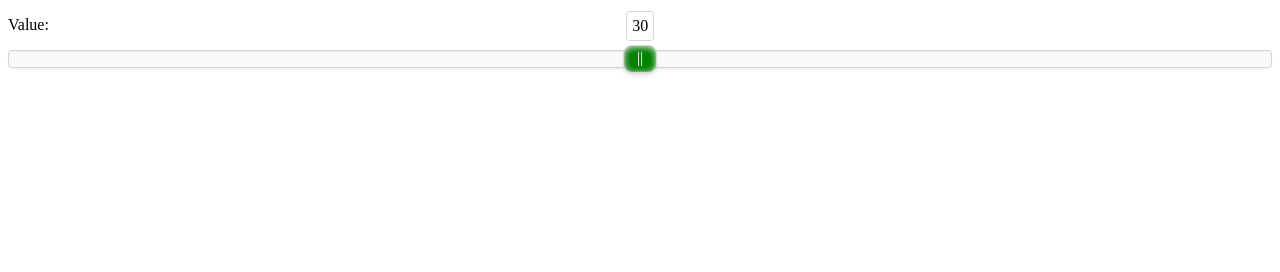
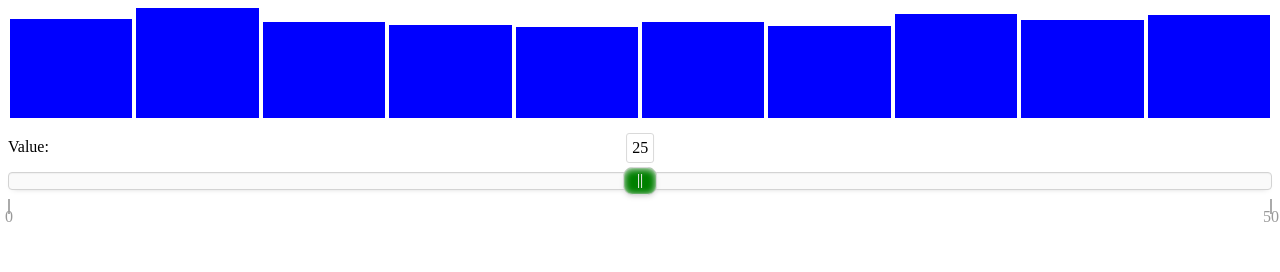
Before and after one commit to DataRozhlas/soupatko, a website: page index.html in a window 1280 px wide. Drawn offline with nearby package versions, Linux system fonts and the light colour scheme.

Commit message:
basic soupatko

```diff
--- a/soupatko.js
+++ b/soupatko.js
@@ -1,7 +1,7 @@
 /* eslint-disable max-len */
 /* global noUiSlider, wNumb */
 // eslint-disable-next-line import/extensions
-import { graphValues, countColumns } from "./values.js";
+import { graphValues, getColumns } from "./values.js";
 
 const slider = document.getElementById("slider");
 const selectedValue = document.getElementById("selectedValue");
@@ -14,6 +14,12 @@ const sliderOptions = {
   range: {
     min: graphValues.min,
     max: graphValues.max,
+  },
+  pips: {
+    mode: 'count',
+    values: 2,
+    density: 100,
+    stepped: true,
   },
   format: wNumb({ decimals: 0 }),
   keyboardSupport: true,
@@ -42,3 +48,15 @@ slider.noUiSlider.on("change", (values, handle) => {
   clearTimeout(checkTimeout);
   checkTimeout = setTimeout(drawResult, 1000);
 });
+
+const drawGraph = () => {
+  const container = document.getElementById("graphContainer");
+  getColumns(graphValues.numOfColumns, graphValues.min, graphValues.max).forEach((column) => {
+    const columnDiv = document.createElement("div");
+    columnDiv.style.height = `${column}px`;
+    columnDiv.style.width = `${100 / graphValues.numOfColumns}%`;
+    container.appendChild(columnDiv);
+  });
+};
+
+drawGraph();
--- a/style.css
+++ b/style.css
@@ -1,3 +1,7 @@
+* {
+  box-sizing: border-box;
+}
+
 .slider .noUi-handle {
   height: 18px;
   width: 18px;
@@ -10,3 +14,10 @@
 .slider .correctAnswer > div {
   background: red;
 }
+
+.graphContainer > div {
+  display: inline-block;
+  background: blue;
+  border-left: 2px solid white;
+  border-right: 2px solid white;
+}
--- a/values.js
+++ b/values.js
@@ -8,7 +8,15 @@ const createRandomNumberArray = (elementCount, min, max) => {
   return randomNumbers;
 };
 
-const randomNumbers = createRandomNumberArray(1000, 0, 20);
+export const graphValues = {
+  result: 35,
+  min: 0,
+  max: 50,
+  numOfColumns: 10,
+  correctResult: 7,
+};
+
+const randomNumbers = createRandomNumberArray(1000, graphValues.min, graphValues.max);
 
 const counter = {};
 randomNumbers.forEach((num) => {
@@ -16,10 +24,9 @@ randomNumbers.forEach((num) => {
   else counter[num] = 1;
 });
 
-export const countColumns = (numOfColumns, min, max) => {
+export const getColumns = (numOfColumns, min, max) => {
   const interval = (max - min) / numOfColumns;
   const arr = Array(numOfColumns).fill(0);
-
   Object.entries(counter).forEach(([value, count]) => {
     for (let i = 0; i < numOfColumns; i++) {
       if (value >= (interval * i) && value < (interval * (i + 1))) {
@@ -28,16 +35,6 @@ export const countColumns = (numOfColumns, min, max) => {
       if (value === max) arr[numOfColumns - 1] += count;
     }
   });
-
+  console.log(arr);
   return arr;
 };
-
-export const graphValues = {
-  result: 7,
-  min: 10,
-  max: 50,
-  numOfColumns: 5,
-  correctResult: 7,
-};
-
-console.log(countColumns(graphValues.numOfColumns, graphValues.min, graphValues.max));
```
